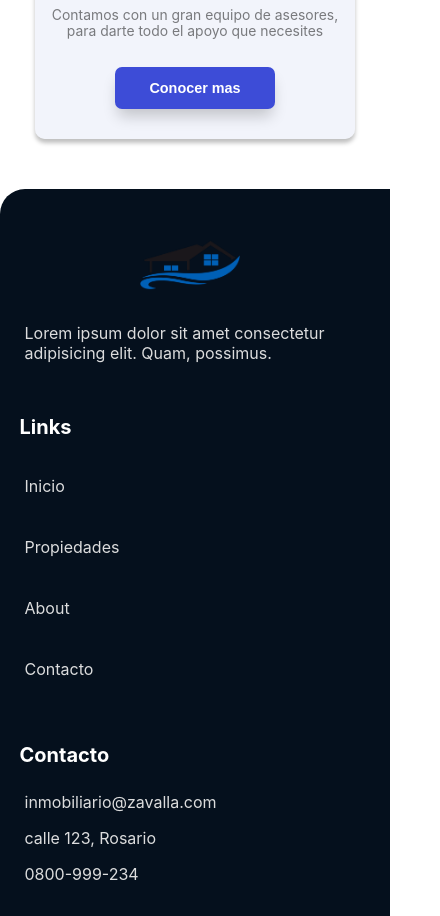
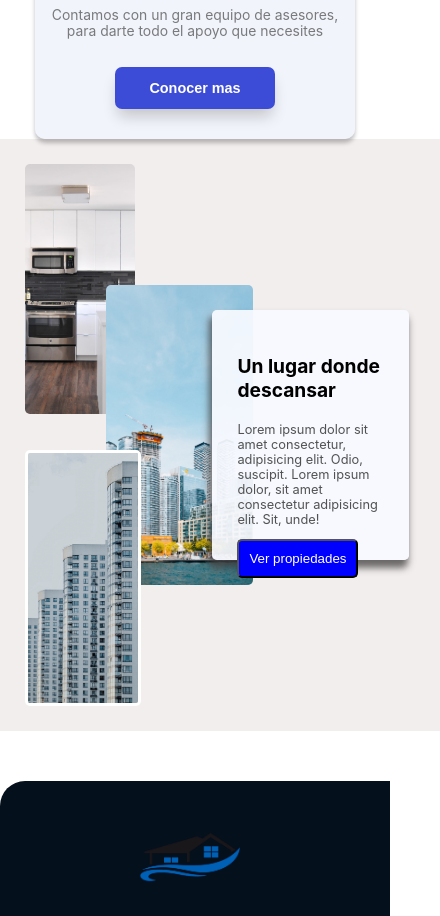
Before and after one commit to No-Country/C8-50-typescript-react, a React (Create React App) app in the folder frontend/: page / in a window 390 px wide. Shown: the part 2380-3296 px from the top of the page, 440 px wide, since content can reach past the window. Built offline with nearby package versions, Linux system fonts and the light colour scheme.

Commit message:
fix: arreglo del navbar responsive

```diff
--- a/frontend/src/pages/Home/home.tsx
+++ b/frontend/src/pages/Home/home.tsx
@@ -1,12 +1,14 @@
 import HomeSearch from '../../components/HomeSearch/HomeSearch';
 import InfoHome from '../../components/Info-home';
 import CardsInfo from '../../components/Cards-info';
+import Info from './Info';
 export default function Home(): any {
 	return (
 		<>
 			<HomeSearch />
 			<InfoHome />
 			<CardsInfo />
+			<Info />
 		</>
 	);
 }
--- a/frontend/src/styled-components/styled.navbarElements.tsx
+++ b/frontend/src/styled-components/styled.navbarElements.tsx
@@ -69,7 +69,7 @@ export const NavMenu = styled.div`
 			}
 		}
 	}
-
+	@media (max-width: 768px) {
 		.links.active {
 			width: 100%;
 			display: block;
@@ -81,6 +81,7 @@ export const NavMenu = styled.div`
 			left: 0;
 			right: 0;
 			text-align: center;
+		}
 	}
 `;
 
@@ -159,6 +160,7 @@ export const BgDiv = styled.div`
 	left: -1000;
 	margin-top: 65px;
 	transition: all 0.5s ease;
+	@media (max-width: 768px) {
 		&.active {
 			border-radius: 0 0 60% 0;
 			top: 0;
@@ -166,4 +168,5 @@ export const BgDiv = styled.div`
 			width: 100%;
 			height: 70vh;
 		}
+	}
 `;
```
Lines whose indentation alone changed are shown as unchanged.
